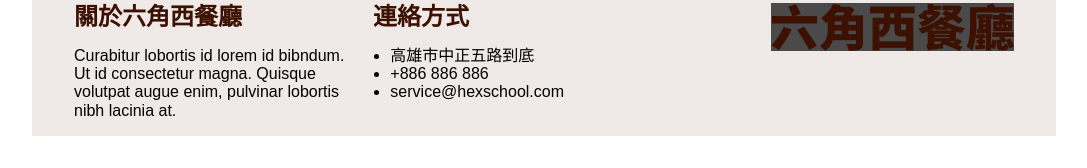
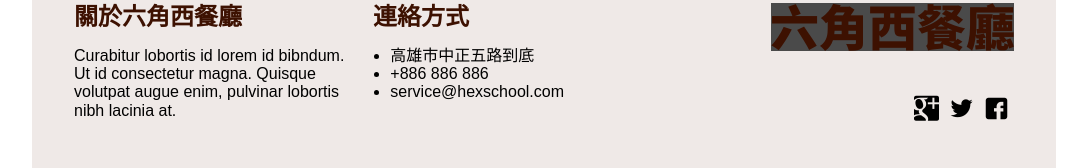
Before and after one commit to h03514/HTML-Practice, a plain HTML site: page 六角西餐廳/index.html in a window 1280 px wide. Shown: the part 2307-2475 px from the top of the page, without its empty margins (96-1183 px from the left). Before the commit the page ends 2443 px from the top, so only its background shows below. Drawn offline with Linux system fonts and the light colour scheme; a web font is replaced by a local one.

Commit message:
桌機版完成

```diff
--- a/六角西餐廳/css/main.css
+++ b/六角西餐廳/css/main.css
@@ -350,7 +350,7 @@ a{
 /* == contact == */
 
 .contact{
-    padding-top: 50px;
+    padding:50px 0px;
     float: left;
 }
 
@@ -376,6 +376,12 @@ a{
 
 /* == community == */
 
+.community{
+    position: absolute;
+    top: 125px;
+    right: 42px;
+}
+
 .community li{
     float: left;
 }
```
Also changed, not shown: 六角西餐廳/font/fontello.ttf (added), 六角西餐廳/font/fontello.woff (added), 六角西餐廳/font/fontello.woff2 (added), 2 other files.
